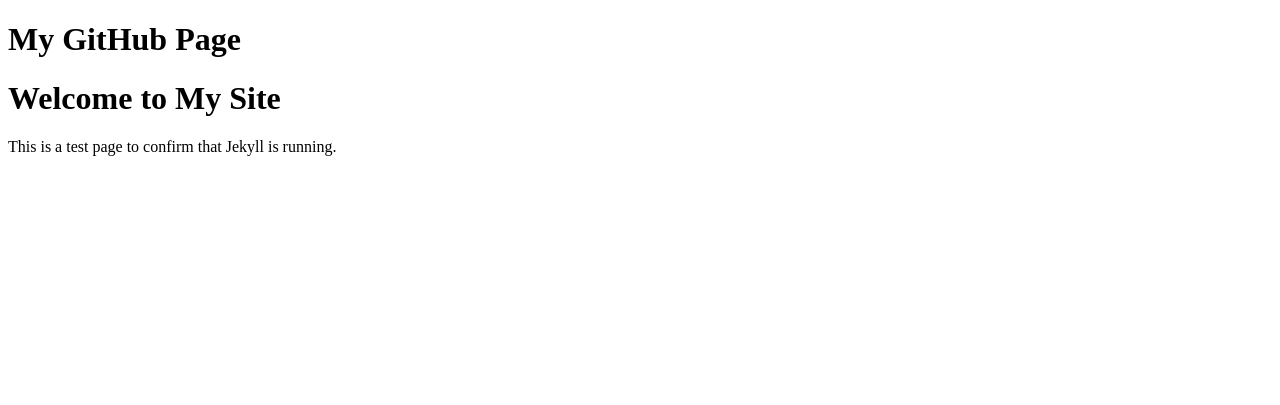
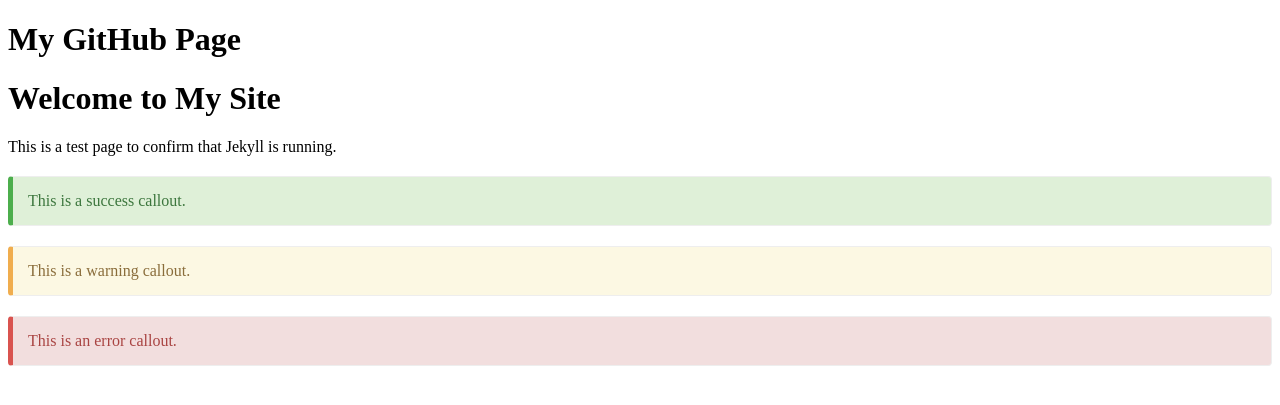
Before and after one commit to bbk-bbw/unterlagen, a Jekyll site: the page built from index.md, in a window 1280 px wide. Shown: the top 405 px of the page. Built offline with Jekyll 4.4.1, drawn with Linux system fonts in a browser that asks for light colours.

Commit message:
Update index.md

```diff
--- a/index.md
+++ b/index.md
@@ -6,3 +6,15 @@ title: "Home"
 # Welcome to My Site
 
 This is a test page to confirm that Jekyll is running.
+
+<div class="callout callout-success">
+This is a success callout.
+</div>
+
+<div class="callout callout-warning">
+This is a warning callout.
+</div>
+
+<div class="callout callout-error">
+This is an error callout.
+</div>
```
